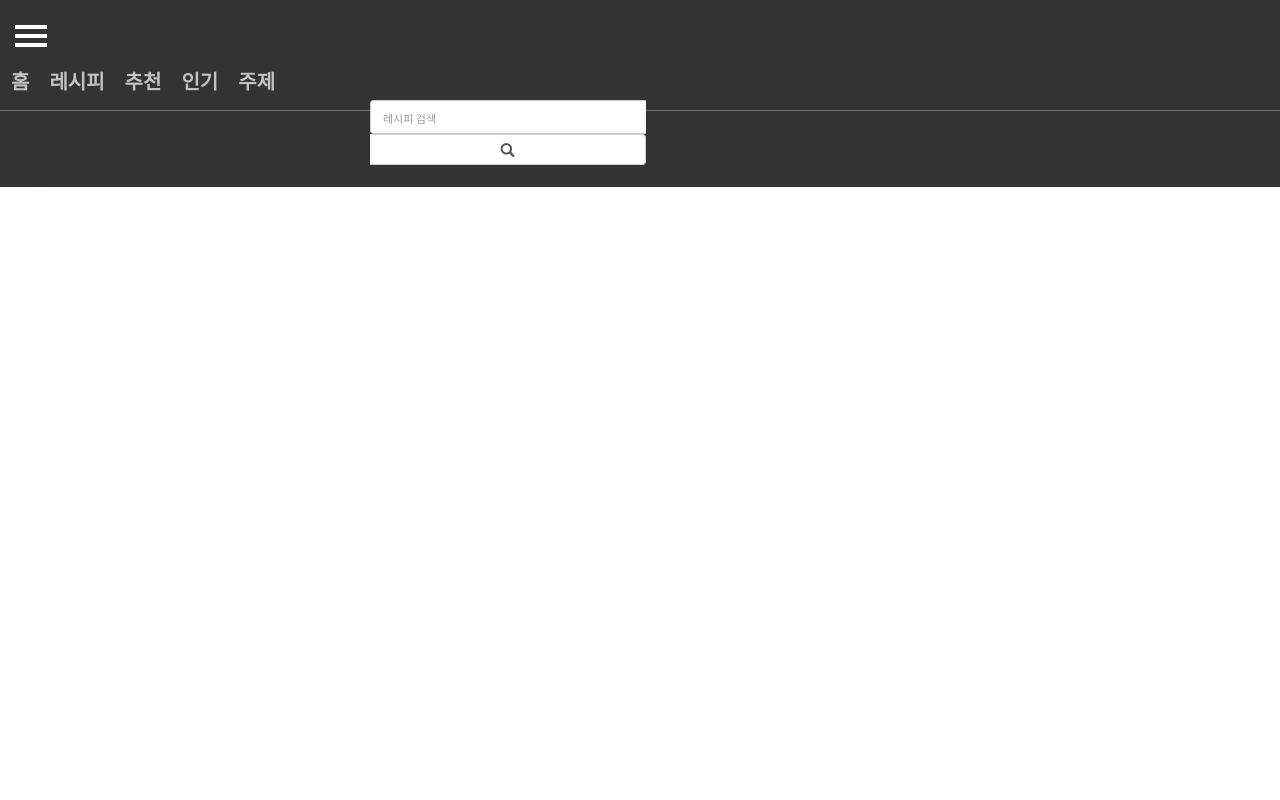
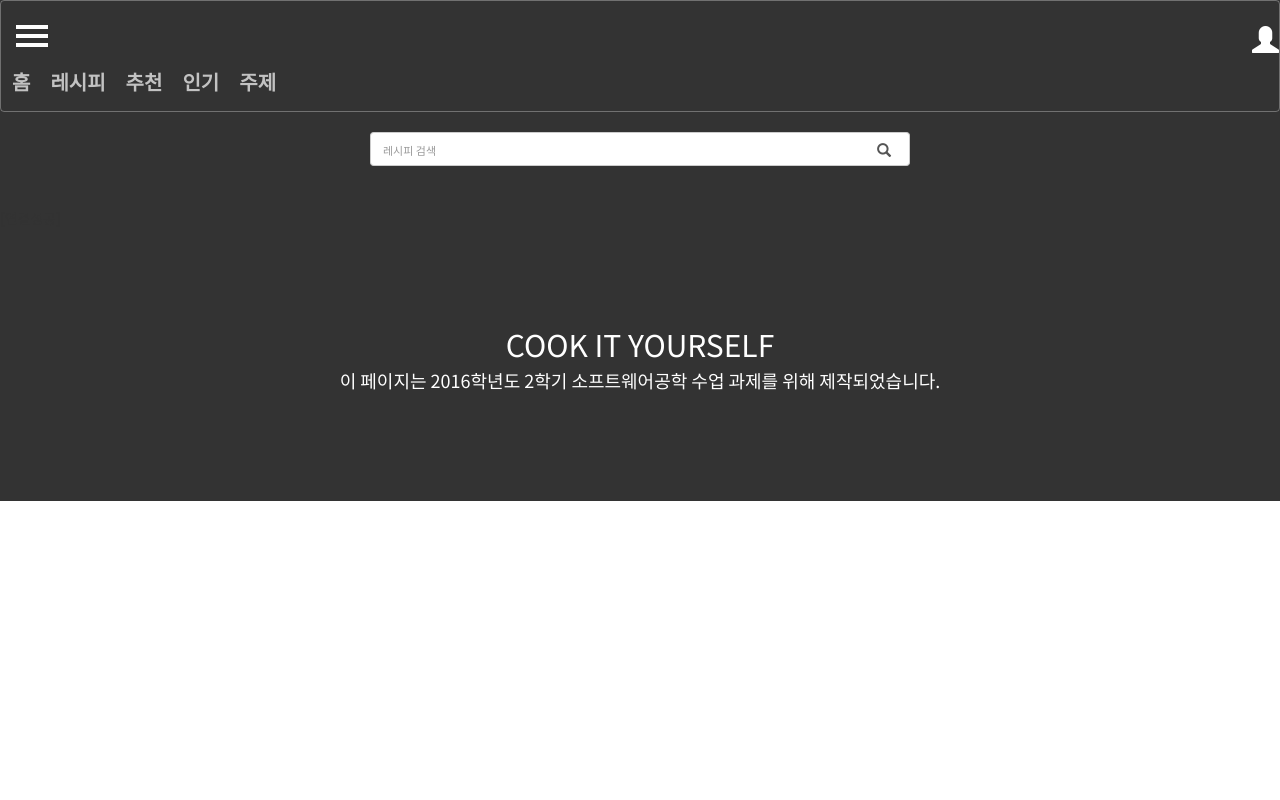
Before and after one commit to soong2hyung/cookityourself-1, a PHP site: page /pages/search.php?search=1 in a window 1280 px wide. Run offline with PHP 8.4, Linux system fonts and the light colour scheme; data that the repository does not hold is empty; some libraries are stand-ins or nearby versions.

Commit message:
search 수정 및 index->search 추가

```diff
--- a/webpage/pages/join.html
+++ b/webpage/pages/join.html
@@ -108,7 +108,7 @@
 					<button type="button" class="btn btn-primary btn-lg btn-block login-button" onclick="RegisterUser()">가입하기</button>
 				</div>
 				<div class="login-register">
-					<a href="index.html">로그인 하기</a>
+					<a href="./login.html">로그인 하기</a>
 				 </div>
 			</form>
 		</div>
--- a/webpage/pages/search.php
+++ b/webpage/pages/search.php
@@ -1,96 +1,72 @@
 <!DOCTYPE html>
 <html lang="en">
-
 <head>
-
 	<meta charset="utf-8">
 	<meta http-equiv="X-UA-Compatible" content="IE=edge">
 	<meta name="viewport" content="width=device-width, initial-scale=1">
 	<meta name="description" content="">
 	<meta name="author" content="">
 
-    <title>INDEX</title>
+	<title>COOKITYOURSELF</title>
 
 	<!-- Bootstrap Core CSS -->
-    <link href="vendor/bootstrap/css/bootstrap.min.css" rel="stylesheet">
+	<link href="../vendor/bootstrap/css/bootstrap.min.css" rel="stylesheet">
 
 	<!-- Custom Fonts -->
-    <link href="vendor/font-awesome/css/font-awesome.min.css" rel="stylesheet" type="text/css">
+	<link href="../vendor/font-awesome/css/font-awesome.min.css" rel="stylesheet" type="text/css">
 	<link href='http://fonts.googleapis.com/earlyaccess/notosanskr.css' rel='stylesheet' type='text/css'>
 	<link href='https://fonts.googleapis.com/css?family=Merriweather:400,300,300italic,400italic,700,700italic,900,900italic' rel='stylesheet' type='text/css'>
 
 	<!-- Plugin CSS -->
-    <link href="vendor/magnific-popup/magnific-popup.css" rel="stylesheet">
+	<link href="../vendor/magnific-popup/magnific-popup.css" rel="stylesheet">
 
 	<!-- Theme CSS -->
-    <link href="css/creative.min.css" rel="stylesheet">
+	<link href="../css/creative.min.css" rel="stylesheet">
 
-    <!-- HTML5 Shim and Respond.js IE8 support of HTML5 elements and media queries -->
-    <!-- WARNING: Respond.js doesn't work if you view the page via file:// -->
-    <!--[if lt IE 9]>
-        <script src="https://oss.maxcdn.com/libs/html5shiv/3.7.0/html5shiv.js"></script>
-        <script src="https://oss.maxcdn.com/libs/respond.js/1.4.2/respond.min.js"></script>
-    <![endif]-->
+	<!-- jQuery -->
+	<script src="../vendor/jquery/jquery.min.js"></script>
+	<script src="//code.jquery.com/jquery-1.10.2.js"></script>
+	<!-- Bootstrap Core JavaScript -->
+	<script src="../vendor/bootstrap/js/bootstrap.min.js"></script>
+	<!-- Plugin JavaScript -->
+	<script src="https://cdnjs.cloudflare.com/ajax/libs/jquery-easing/1.3/jquery.easing.min.js"></script>
+	<script src="../vendor/scrollreveal/scrollreveal.min.js"></script>
+	<script src="../vendor/magnific-popup/jquery.magnific-popup.min.js"></script>
+	<!-- Theme JavaScript -->
+	<script src="../js/creative.min.js"></script>
+	<script>
+		$(function(){
+			$("#header").load("header.html");
+			$("#footer").load("footer.html");
+		});
+	</script>
+</head>
+<body>
+<div id="wrapper">
+	<div class="overlay"></div>
+	<div id="header"></div>
 
-</head>
+	<!-- search -->
+	<form action="search.php" method="get">
 
-<body id="page-top">
-	<nav id="mainNav" class="navbar navbar-default navbar-fixed-top">
-		<div class="container-fluid">
-			<!-- Brand and toggle get grouped for better mobile display -->
-			<div class="navbar-header">
-				<button type="button" class="hamburger is-closed" data-toggle="offcanvas">
-					<span class="hamb-top"></span>
-					<span class="hamb-middle"></span>
-					<span class="hamb-bottom"></span>
-				</button>
-			</div>
-			<br/>
-			<br/>
-			<br/>
-			<!-- Collect the nav links, forms, and other content for toggling -->
-			 <ul class="nav navbar-nav navbar">
-				<li>
-					<a class="page-scroll" href="./index.html">홈</a>
-				</li>
-				<li>
-					<a class="page-scroll" href="./recipe.html">레시피</a>
-				</li>
-				<li>
-					<a class="page-scroll" href=",/recommend.html">추천</a>
-				</li>
-				<li>
-					<a class="page-scroll" href="./popular.html">인기</a>
-				</li>
-				<li>
-					<a class="page-scroll" href="./subject.html">주제</a>
-				</li>
-				</ul>
-		 </div>
-			<!-- /.navbar-collapse -->
-		<!-- /.container-fluid -->
-	</nav>
-	<section class="no-padding" id="slider" style="padding-top: 80px;">>
-		<br/>
-	</section>
 	<section class="no-padding" id="searchbar">
 		<div class="container">
 			<h2 class="section-heading" align="center"></h2>
 			<div class="col-sm-6 col-sm-offset-3">
 				<div class="input-group stylish-input-group">
-						<!-- search -->
-						<form action="search.php" method="get">
 					<input type="text" class="form-control"  placeholder="레시피 검색" name="search" >
 					<span class="input-group-addon">
 						<button type="submit">
 							<span class="glyphicon glyphicon-search"></span>
 						</button>
 					</span>
-						</form>
 				</div>
 			</div>
 		</div>
+		<br/><br/>
 	</section>
+
+	</form>
 
 	<section class="no-padding" id="recommend">
 		<div class="container">
@@ -110,8 +86,7 @@
 			</div>
 		</div>
 
-		<div class="container-fluid">
-			<div class="row no-gutter popup-gallery">
+		<div class="container-fluid" padding-top="40px">
 
 			<?php
 
@@ -169,38 +144,27 @@
 				$elements =	$row[4];
 				$category =	$row[5];
 
-					printf("<div class=\"col-xs-4 col-sm-4\">\n");
+				printf("<div class=\"col-xs-12 col-sm-12 no-padding\">\n");
+					printf("<div class=\"col-xs-4 col-sm-4 no-padding\">\n");
 						printf("<a href=\"%s\">\n", $url);
 							printf("<img src=\"%s\" class=\"img-responsive\" alt=\"\">\n", $img_url);
 						printf("</a>\n");
 					printf("</div>\n");
 					printf("<div class=\"col-xs-8 col-sm-8\">\n");
 						printf("<h3>%s</h3>\n", $name);
-						printf("<h5>%s</h5>",$category);
+						printf("<h5>%s</h5>", $category);
+					printf("</div>\n");
 				printf("</div>\n");
 
 			}
 
 			?>
 
+
 		</div>
-		</div>
-
 	</section>
-
-	<!-- jQuery -->
-	<script src="vendor/jquery/jquery.min.js"></script>
-
-	<!-- Bootstrap Core JavaScript -->
-	<script src="vendor/bootstrap/js/bootstrap.min.js"></script>
-
-	<!-- Plugin JavaScript -->
-	<script src="https://cdnjs.cloudflare.com/ajax/libs/jquery-easing/1.3/jquery.easing.min.js"></script>
-	<script src="vendor/scrollreveal/scrollreveal.min.js"></script>
-	<script src="vendor/magnific-popup/jquery.magnific-popup.min.js"></script>
-
-	<!-- Theme JavaScript -->
-	<script src="js/creative.min.js"></script>
+	<div id="footer"></div>
+	<div>
 </body>
 
 </html>
```
Also changed, not shown: webpage/pages/index.html (+6 -1 lines), webpage/pages/search_temp.php (renamed from webpage/pages/search2.php, +8 -4 lines). Lines whose indentation alone changed are shown as unchanged.
